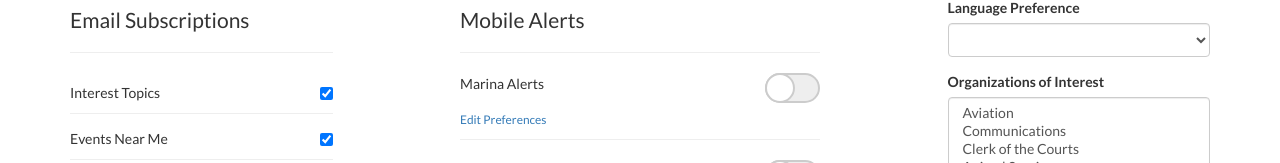
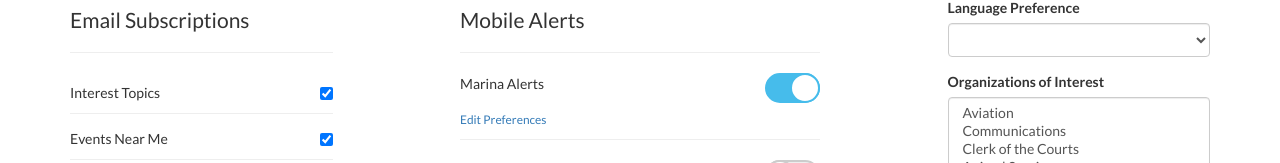
Before and after one commit to jrotero/user-registration-rc7, an Angular app: page / in a window 1280 px wide. Shown: the part 783-946 px from the top of the page. Built offline with nearby package versions, Linux system fonts and the light colour scheme.

Commit message:
Updated markup to restore toggle functionality - updated HTML attributes (ID, for) with angular attribute bindings.

```diff
--- a/src/app/alert-group/alert-group.component.html
+++ b/src/app/alert-group/alert-group.component.html
@@ -5,9 +5,8 @@
 	<div class="toggle-text">{{alertLabel}}</div>
 	<div class="toggle-switch-right">
 	<div class="toggle-switch">
-		<label class="toggle-switch-label">
-		<input type="checkbox" [(ngModel)]="toggle" (ngModelChange)="toggleState($event.target)" name="{{alertLabel}}" value="{{alertLabel}}" class="toggle-switch-checkbox">
-	</label>
+	<input type="checkbox" [(ngModel)]="toggle" (ngModelChange)="toggleState($event.target)" name="{{alertLabel}}" value="{{alertLabel}}" class="toggle-switch-checkbox" [attr.id]="alertLabel">
+	<label class="toggle-switch-label" [attr.for]="alertLabel"></label>
 	</div>
 	</div>
 	</div>
```
